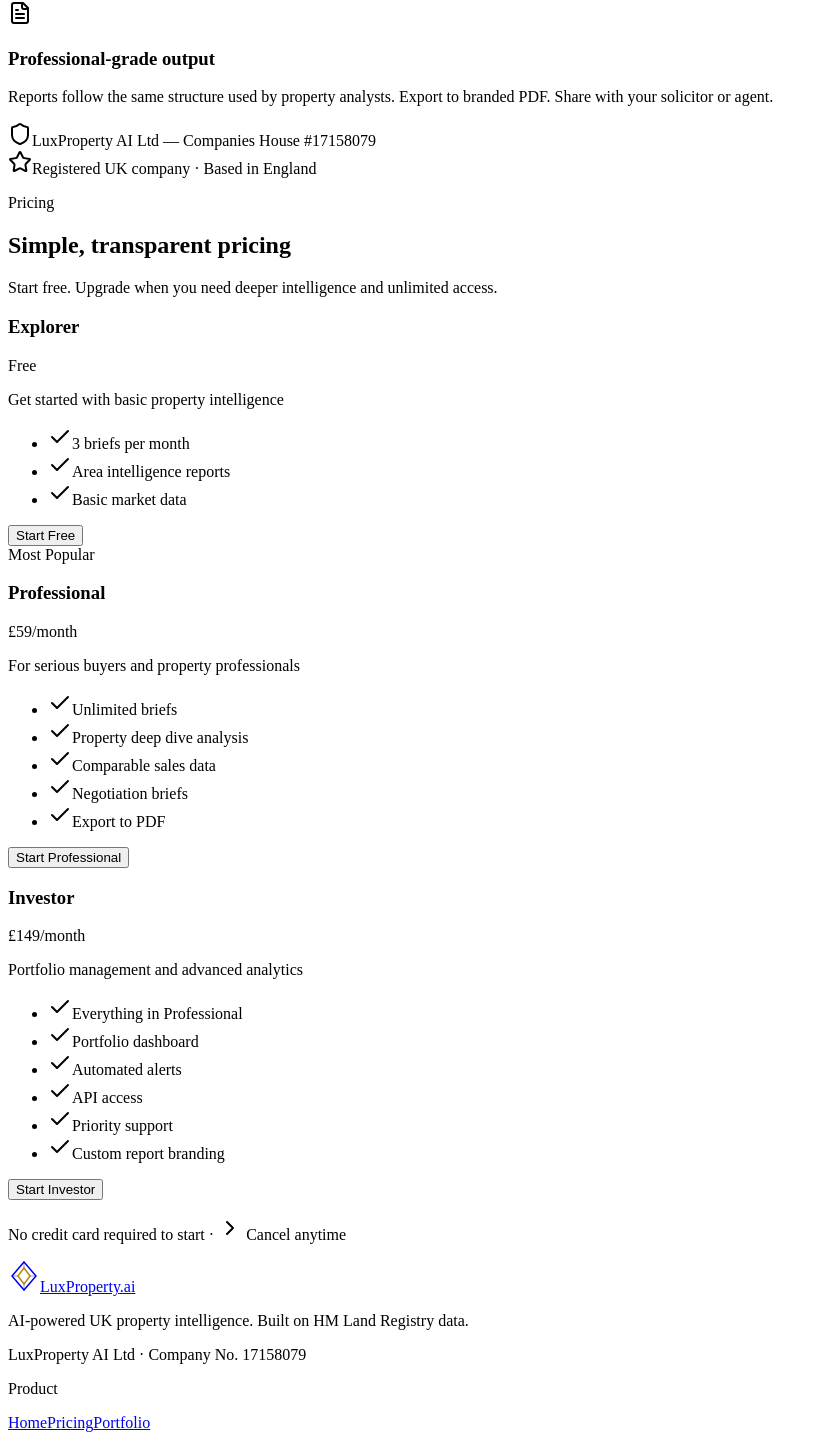
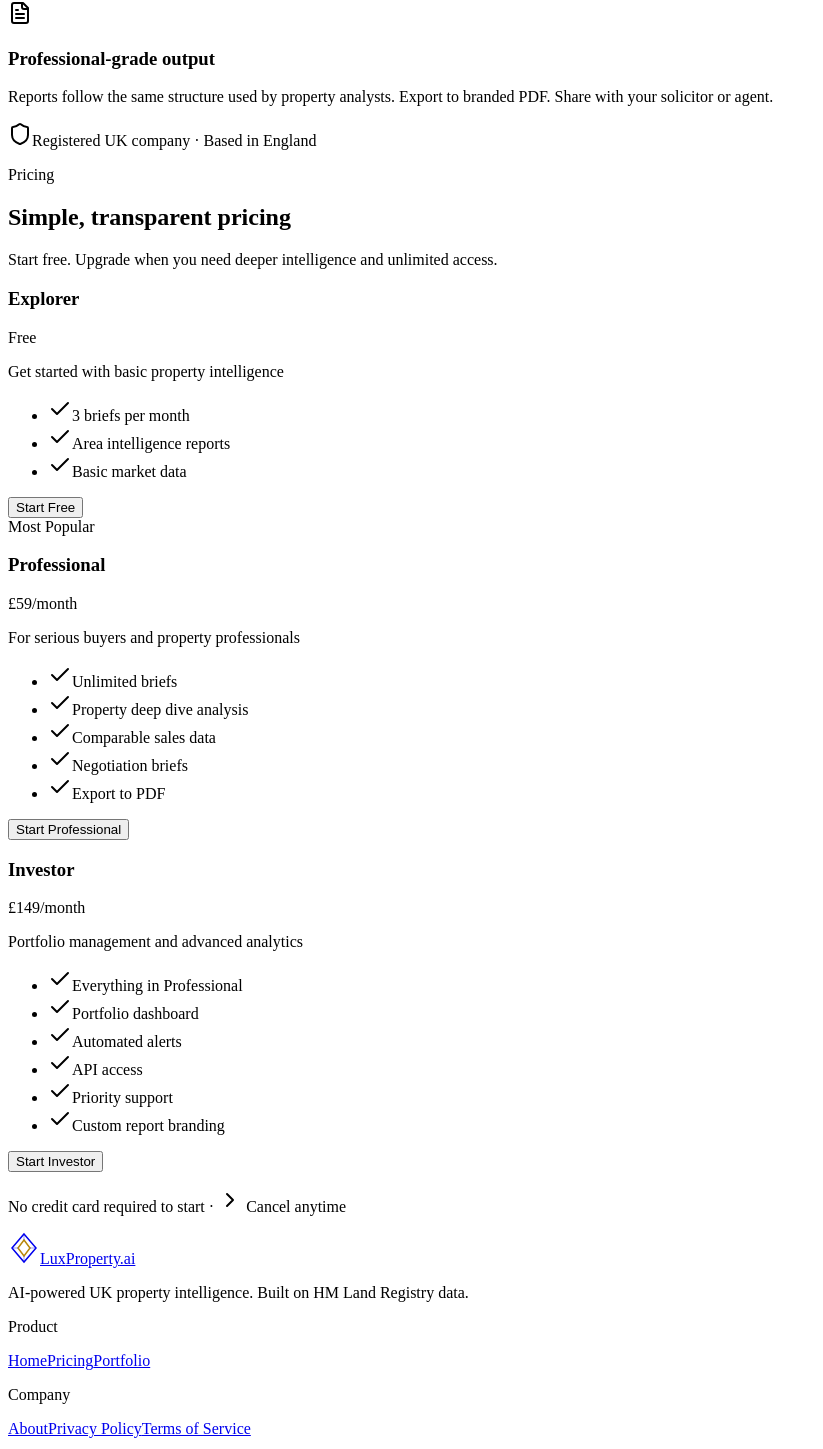
Before and after one commit to Bradley12334/luxproperty-ai, a React (Vite) app in the folder client/: page / in a window 1280 px wide. Shown: the part 2276-3725 px from the top of the page, without its empty margins (0-823 px from the left). Built offline with nearby package versions, Linux system fonts and the light colour scheme; a web font is replaced by a local one.

Commit message:
remove company number from site

```diff
--- a/client/src/components/footer.tsx
+++ b/client/src/components/footer.tsx
@@ -14,9 +14,7 @@
             <p className="text-xs text-muted-foreground max-w-xs leading-relaxed">
               AI-powered UK property intelligence. Built on HM Land Registry data.
             </p>
-            <p className="text-xs text-muted-foreground">
-              LuxProperty AI Ltd · Company No. 17158079
-            </p>
+
           </div>
 
           {/* Links */}
--- a/client/src/pages/about.tsx
+++ b/client/src/pages/about.tsx
@@ -138,7 +138,6 @@
               <div className="space-y-3">
                 {[
                   { label: "Legal name", value: "LuxProperty AI Ltd" },
-                  { label: "Companies House number", value: "17158079" },
                   { label: "Incorporated", value: "14 April 2026" },
                   { label: "SIC code", value: "62012 — Business and domestic software development" },
                   { label: "Registered in", value: "England and Wales" },
--- a/client/src/pages/home.tsx
+++ b/client/src/pages/home.tsx
@@ -440,14 +440,6 @@
               <div className="flex items-center gap-2">
                 <Shield className="h-4 w-4 text-primary shrink-0" />
                 <span className="text-sm text-muted-foreground">
-                  LuxProperty AI Ltd — Companies House{" "}
-                  <span className="text-foreground font-medium">#17158079</span>
-                </span>
-              </div>
-              <div className="hidden sm:block w-px h-4 bg-border" />
-              <div className="flex items-center gap-2">
-                <Star className="h-4 w-4 text-primary shrink-0" />
-                <span className="text-sm text-muted-foreground">
                   Registered UK company · Based in England
                 </span>
               </div>
--- a/client/src/pages/privacy.tsx
+++ b/client/src/pages/privacy.tsx
@@ -29,14 +29,14 @@
             Privacy Policy
           </h1>
           <p className="text-xs text-muted-foreground mb-10">
-            Last updated: 14 April 2026 · LuxProperty AI Ltd (Company No. 17158079)
+            Last updated: 14 April 2026 · LuxProperty AI Ltd
           </p>
 
           <div className="prose-like">
             <Section title="1. Who we are">
               <p>
                 LuxProperty.ai is a trading name of <strong className="text-foreground">LuxProperty AI Ltd</strong>, a company
-                registered in England and Wales (Company No. 17158079). When this policy
+                registered in England and Wales. When this policy
                 refers to "we", "us", or "our", it means LuxProperty AI Ltd.
               </p>
               <p>
@@ -193,7 +193,7 @@
             <Section title="11. Contact">
               <p>
                 LuxProperty AI Ltd<br />
-                Company No. 17158079<br />
+
                 Registered in England and Wales<br />
                 Email:{" "}
                 <a href="mailto:privacy@luxproperty.ai" className="text-primary underline-offset-2 hover:underline">
--- a/client/src/pages/terms.tsx
+++ b/client/src/pages/terms.tsx
@@ -29,7 +29,7 @@
             Terms of Service
           </h1>
           <p className="text-xs text-muted-foreground mb-10">
-            Last updated: 14 April 2026 · LuxProperty AI Ltd (Company No. 17158079)
+            Last updated: 14 April 2026 · LuxProperty AI Ltd
           </p>
 
           <Section title="1. Acceptance of terms">
@@ -40,7 +40,7 @@
             </p>
             <p>
               The Service is operated by <strong className="text-foreground">LuxProperty AI Ltd</strong>, a company
-              registered in England and Wales (Company No. 17158079).
+              registered in England and Wales.
             </p>
           </Section>
 
@@ -176,7 +176,7 @@
             </p>
             <p>
               LuxProperty AI Ltd<br />
-              Company No. 17158079<br />
+
               Registered in England and Wales
             </p>
           </Section>
```
Also changed, not shown: 5 other files (tests, documents, lock files or other folders).
